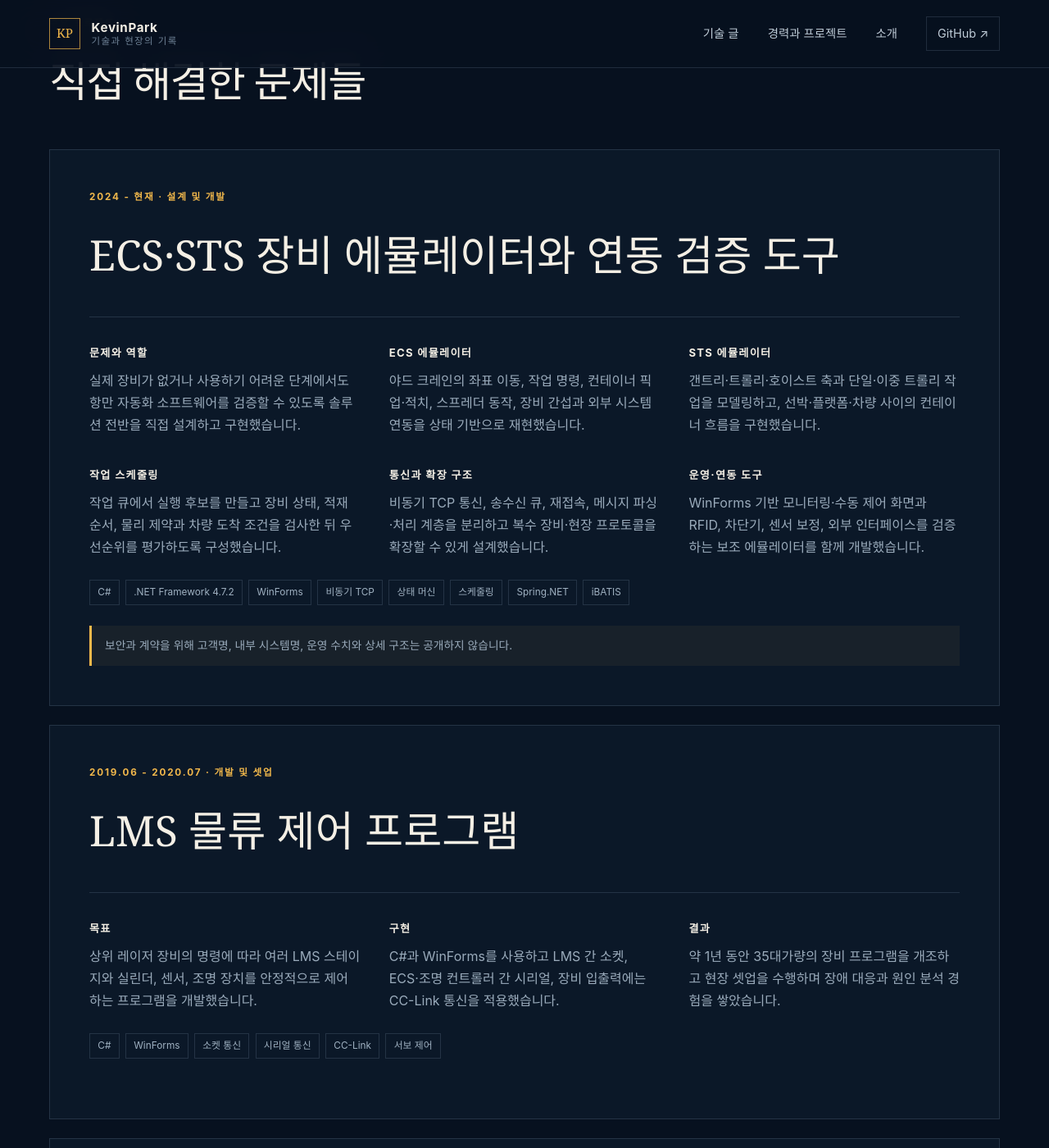
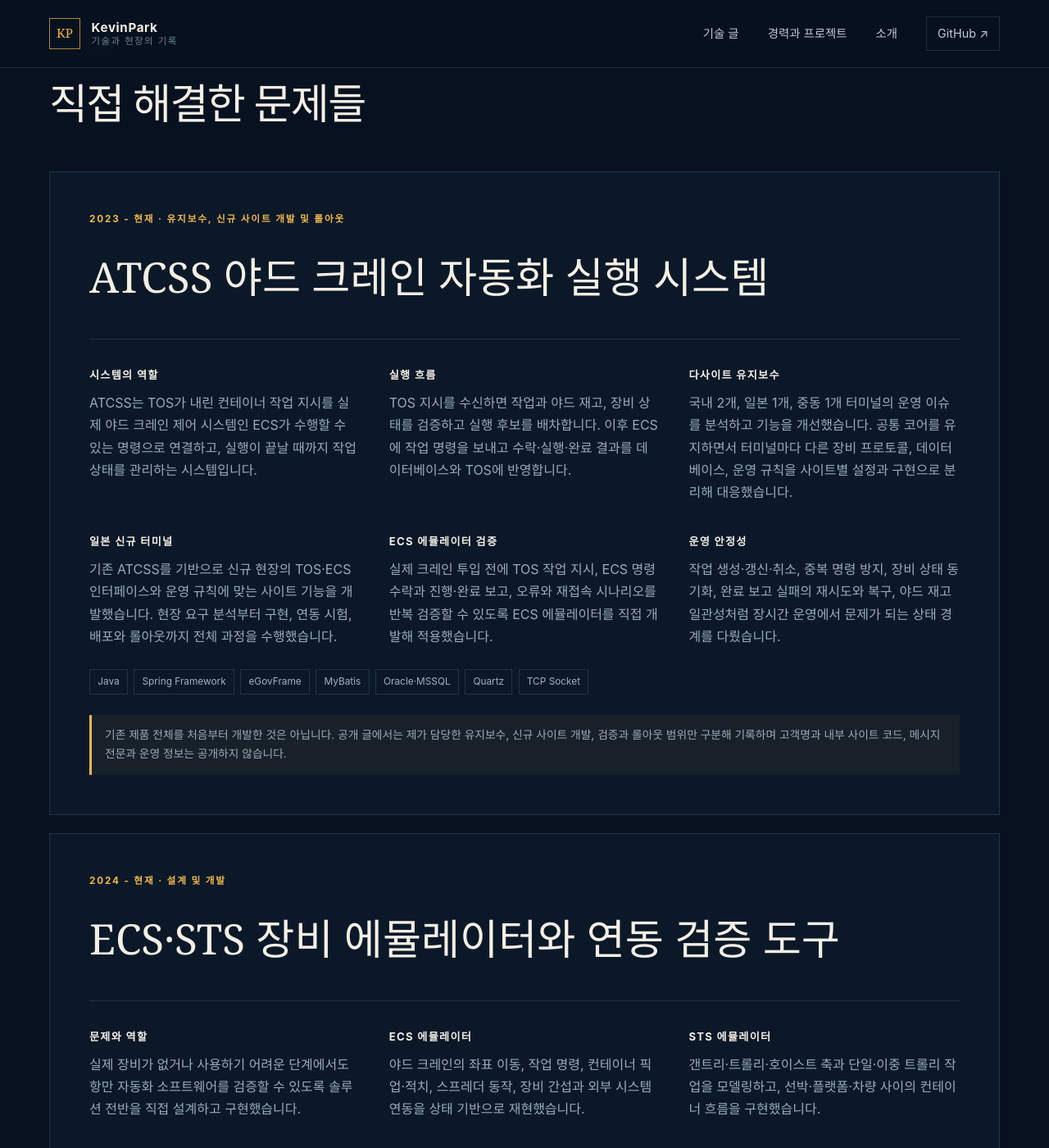
Before and after one commit to parkKevinSB/parkKevinSB.github.io, a Jekyll site: the page built from projects.html, in a window 1280 px wide and 1400 px high, scrolled down 1970 px. Shown: the whole window at 82% size. Built offline with Jekyll 4.4.1, drawn with Linux system fonts in a browser that asks for light colours; some of the changed text lies outside the part shown.

Commit message:
ATCSS 프로젝트와 다사이트 경력 추가
Updated project descriptions and added new project details for ATCSS yard crane automation system.

```diff
--- a/projects.html
+++ b/projects.html
@@ -7,7 +7,7 @@ permalink: /projects/
 <section class="page-hero shell">
   <p class="section-kicker">경력과 프로젝트</p>
   <h1>현장에서 쌓은<br>문제 해결의 기록</h1>
-  <p>장비를 직접 움직이는 제어 프로그램에서 시작해, 현재는 항만 자동화 시스템의 운영과 장비 에뮬레이터 기반 사전 검증 환경을 함께 만들고 있습니다.</p>
+  <p>장비를 직접 움직이는 제어 프로그램에서 시작해, 현재는 TOS의 작업 지시를 실제 크레인 동작으로 연결하는 항만 자동화 실행 시스템과 장비 에뮬레이터 기반 검증 환경을 다루고 있습니다.</p>
 </section>
 
 <section class="shell career-timeline" aria-labelledby="career-title">
@@ -22,9 +22,9 @@ permalink: /projects/
     <div class="career-period">2023.01 - 현재</div>
     <div>
       <p class="project-type">토탈소프트뱅크 연구소 · 대리</p>
-      <h3>항만 자동화 시스템 유지보수 및 검증 도구 개발</h3>
-      <p>Java·Spring Framework 기반 운영 시스템을 유지보수하고, 2024년부터 C# 기반 ECS·STS 장비 에뮬레이터와 연동 검증 도구군을 직접 설계·구현해 왔습니다.</p>
-      <ul class="chip-list"><li>Java</li><li>Spring Framework</li><li>C#</li><li>.NET Framework</li><li>항만 자동화</li></ul>
+      <h3>ATCSS 운영 유지보수, 신규 사이트 개발 및 검증</h3>
+      <p>국내 2개, 일본 1개, 중동 1개 터미널의 ATCSS를 유지보수했습니다. 일본 신규 터미널에서는 기존 제품을 기반으로 현장별 기능을 개발하고, 직접 만든 ECS 에뮬레이터로 연동을 검증한 뒤 롤아웃까지 수행했습니다. 2024년부터는 ECS·STS 에뮬레이터와 지원 도구군도 직접 설계·개발하고 있습니다.</p>
+      <ul class="chip-list"><li>Java</li><li>Spring Framework</li><li>MyBatis</li><li>C#</li><li>항만 자동화</li></ul>
     </div>
   </article>
 
@@ -56,6 +56,43 @@ permalink: /projects/
       <h2>직접 해결한 문제들</h2>
     </div>
   </div>
+
+  <article class="project-detail" id="atcss">
+    <header>
+      <div>
+        <p class="project-type">2023 - 현재 · 유지보수, 신규 사이트 개발 및 롤아웃</p>
+        <h2>ATCSS 야드 크레인 자동화 실행 시스템</h2>
+      </div>
+    </header>
+    <div class="project-detail-grid">
+      <div>
+        <h3>시스템의 역할</h3>
+        <p>ATCSS는 TOS가 내린 컨테이너 작업 지시를 실제 야드 크레인 제어 시스템인 ECS가 수행할 수 있는 명령으로 연결하고, 실행이 끝날 때까지 작업 상태를 관리하는 시스템입니다.</p>
+      </div>
+      <div>
+        <h3>실행 흐름</h3>
+        <p>TOS 지시를 수신하면 작업과 야드 재고, 장비 상태를 검증하고 실행 후보를 배차합니다. 이후 ECS에 작업 명령을 보내고 수락·실행·완료 결과를 데이터베이스와 TOS에 반영합니다.</p>
+      </div>
+      <div>
+        <h3>다사이트 유지보수</h3>
+        <p>국내 2개, 일본 1개, 중동 1개 터미널의 운영 이슈를 분석하고 기능을 개선했습니다. 공통 코어를 유지하면서 터미널마다 다른 장비 프로토콜, 데이터베이스, 운영 규칙을 사이트별 설정과 구현으로 분리해 대응했습니다.</p>
+      </div>
+      <div>
+        <h3>일본 신규 터미널</h3>
+        <p>기존 ATCSS를 기반으로 신규 현장의 TOS·ECS 인터페이스와 운영 규칙에 맞는 사이트 기능을 개발했습니다. 현장 요구 분석부터 구현, 연동 시험, 배포와 롤아웃까지 전체 과정을 수행했습니다.</p>
+      </div>
+      <div>
+        <h3>ECS 에뮬레이터 검증</h3>
+        <p>실제 크레인 투입 전에 TOS 작업 지시, ECS 명령 수락과 진행·완료 보고, 오류와 재접속 시나리오를 반복 검증할 수 있도록 ECS 에뮬레이터를 직접 개발해 적용했습니다.</p>
+      </div>
+      <div>
+        <h3>운영 안정성</h3>
+        <p>작업 생성·갱신·취소, 중복 명령 방지, 장비 상태 동기화, 완료 보고 실패의 재시도와 복구, 야드 재고 일관성처럼 장시간 운영에서 문제가 되는 상태 경계를 다뤘습니다.</p>
+      </div>
+    </div>
+    <ul class="chip-list"><li>Java</li><li>Spring Framework</li><li>eGovFrame</li><li>MyBatis</li><li>Oracle·MSSQL</li><li>Quartz</li><li>TCP Socket</li></ul>
+    <p class="privacy-note">기존 제품 전체를 처음부터 개발한 것은 아닙니다. 공개 글에서는 제가 담당한 유지보수, 신규 사이트 개발, 검증과 롤아웃 범위만 구분해 기록하며 고객명과 내부 사이트 코드, 메시지 전문과 운영 정보는 공개하지 않습니다.</p>
+  </article>
 
   <article class="project-detail" id="port-automation">
     <header>
```
